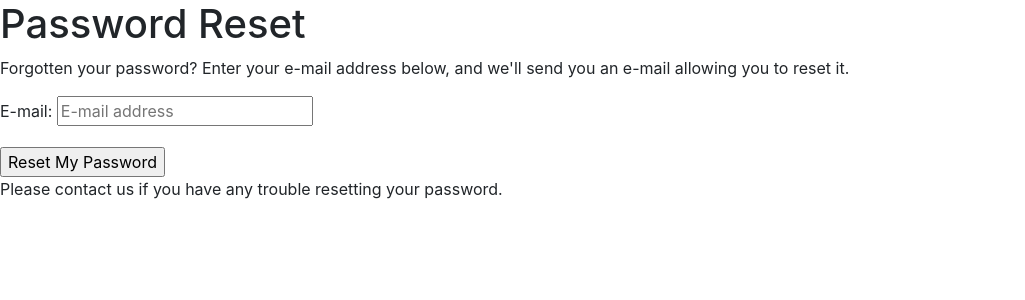
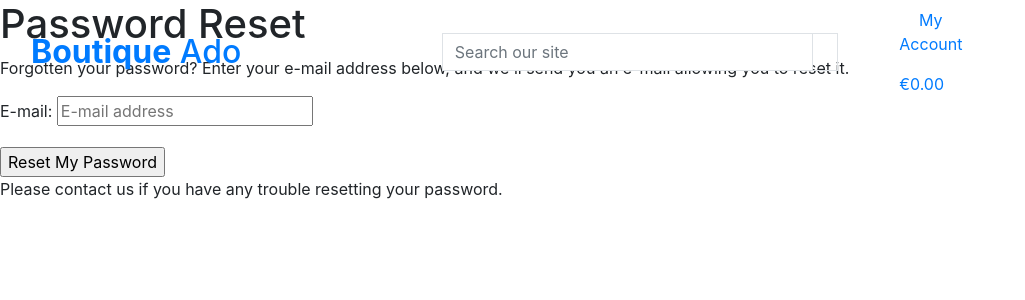
Before and after one commit to seanjcarley/django_demo, a Django app: page /accounts/password/reset/ in a window 1280 px wide. Shown: the top 300 px of the page, without its empty margins (0-1025 px from the left). Run offline with Django 3.2, Linux system fonts and the light colour scheme; some libraries are stand-ins or nearby versions.

Commit message:
added home page header

```diff
--- a/templates/base.html
+++ b/templates/base.html
@@ -28,7 +28,71 @@
     <title>Boutique Ado {% block extratitle %}{% endblock %}</title>
   </head>
   <body>
-    <header class="container-fluid fixed-top"></header>
+    <header class="container-fluid fixed-top">
+      <div class="row">
+        <div class="col-12 col-lg-4 my-auto py-1 py-lg-0 text-center text-lg-left">
+          <a href="{% url 'home' %}" class="nav-link main-logo-link">
+            <h2 class="logo-font text-black my-0"><strong>Boutique</strong> Ado</h2>
+          </a>
+        </div>
+        <div class="col-12 col-lg-4 my-auto py-1 py-lg-0">
+          <form class="" action="index.html" method="GET">
+            <div class="input-group w-100">
+              <input class="form-control border border-black rounded-0" type="text" name="q" placeholder="Search our site">
+              <div class="input-group-append">
+                <button class="form-control btn btn-black border border-black rounded-0" type="submit">
+                  <span class="icon">
+                    <i class="fas fa-Search"></i>
+                  </span>
+                </button>
+              </div>
+            </div>
+          </form>
+        </div>
+        <div class="col-12 col-lg-4 my-auto py-1 py-lg-0">
+          <ul class="col-12 col-lg-4 my-auto my-0">
+            <li class="list-inline-item dropdown">
+              <a href="#" class="text-black nav-link" id="user-options" data-toggle="dropdown" aria-haspopup="true" aria-expanded="false">
+                <div class="text-center">
+                  <div class="">
+                    <i class="fas fa-user fa-lg"></i>
+                  </div>
+                  <p class="my-0">My Account</p>
+                </div>
+              </a>
+              <div class="dropdown-menu border-0" aria-labelledby="user-options">
+                {% if request.user.is_authenticated %}
+                  {% if request.user.is_superuser %}
+                    <a href="#" class="dropdown-item">Product Management</a>
+                  {% endif %}
+                  <a href="#" class="dropdown-item">My Profile</a>
+                  <a href="{% url 'account_logout' %}" class="dropdown-item">Logout</a>
+                {% else %}
+                  <a href="{% url 'account_signup' %}">Register</a>
+                  <a href="{% url 'account_login' %}">Login</a>
+                {% endif %}
+              </div>
+            </li>
+            <li class="list-inline-item">
+              <a href="#" class="{% if gand_total %}text-info font-weight-bold{% else %}text-black{% endif %} nav-link">
+                <div class="text-center">
+                  <div>
+                    <i class="fas fa-shopping-bag fa-lg"></i>
+                  </div>
+                  <p class="my-0">
+                    {% if grand_total%}
+                      €{{ grand_total|floatformat:2 }}
+                    {% else %}
+                      €0.00
+                    {% endif %}
+                  </p>
+                </div>
+              </a>
+            </li>
+          </ul>
+        </div>
+      </div>
+    </header>
 
     {% if messages %}
     <div class="message-container"></div>
```
